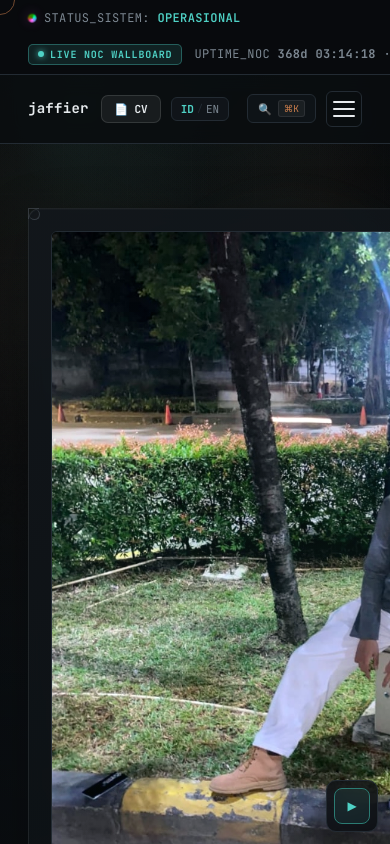
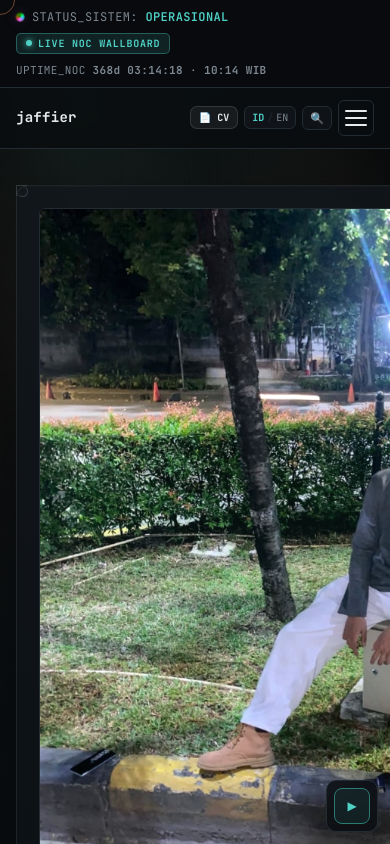
Before and after one commit to muhammadjaffier547-dotcom/PortofolioJaffeir, a Next.js app: page / in a window 390 px wide. Shown: the top 844 px of the page. Built offline with nearby package versions, Linux system fonts and the light colour scheme.

Commit message:
style: optimize comprehensive mobile responsiveness across all components

```diff
--- a/app/globals.css
+++ b/app/globals.css
@@ -3926,17 +3926,261 @@ section + section::before{
   background: var(--copper);
 }
 
-/* Responsive Rules for New Features */
+/* Responsive Rules for New Features & Comprehensive Mobile Optimization */
 @media (max-width: 1024px) {
   .wallboard-grid { grid-template-columns: 1fr; }
   .incident-steps-nav { grid-template-columns: repeat(2, 1fr); }
   .incident-step-body { grid-template-columns: 1fr; }
 }
+
 @media (max-width: 768px) {
-  .trace-telemetry-row { grid-template-columns: repeat(2, 1fr); }
-  .trace-control-bar { flex-direction: column; align-items: stretch; }
-  .incident-steps-nav { grid-template-columns: 1fr; }
-  .incident-card-top { flex-direction: column; }
-  .wb-metrics-row { grid-template-columns: 1fr; }
-  .wb-gauges-grid { grid-template-columns: 1fr; }
-}
+  /* Layout padding */
+  .wrap {
+    padding: 0 16px;
+  }
+  nav .wrap {
+    padding: 12px 16px;
+  }
+  section {
+    padding: 56px 0;
+  }
+  .hero {
+    padding: 36px 0 24px;
+  }
+  .hero-cta {
+    margin-bottom: 32px;
+    gap: 10px;
+  }
+  .btn {
+    padding: 10px 16px;
+    font-size: 12px;
+  }
+
+  /* Status bar mobile */
+  .statusbar .wrap {
+    padding: 8px 16px;
+    flex-direction: column;
+    align-items: flex-start;
+    gap: 6px;
+  }
+  .status-right {
+    white-space: normal;
+    display: flex;
+    flex-wrap: wrap;
+    align-items: center;
+    gap: 8px;
+    font-size: 11px;
+    width: 100%;
+  }
+
+  /* Nav actions mobile */
+  .nav-actions {
+    gap: 6px;
+  }
+  .nav-cv-btn {
+    padding: 4px 8px;
+    font-size: 10px;
+  }
+  .nav-lang-btn {
+    padding: 4px 7px;
+    font-size: 10px;
+  }
+  .nav-cmd-btn {
+    padding: 4px 7px;
+    margin-left: 0;
+  }
+  .nav-cmd-kbd {
+    display: none;
+  }
+
+  /* Topology Mobile Pan & Tap */
+  .topology-canvas-wrap {
+    overflow-x: auto;
+    -webkit-overflow-scrolling: touch;
+    padding: 16px 8px 8px;
+  }
+  .topology-svg {
+    min-width: 600px;
+  }
+  .topology-inspector {
+    padding: 18px 16px;
+  }
+
+  /* Tools Tabs Mobile Scroll */
+  .tools-heading {
+    flex-direction: column;
+    align-items: flex-start;
+    gap: 16px;
+  }
+  .tools-tabs {
+    display: flex;
+    overflow-x: auto;
+    max-width: 100%;
+    width: 100%;
+    padding: 4px;
+    scrollbar-width: none;
+    -webkit-overflow-scrolling: touch;
+  }
+  .tools-tabs::-webkit-scrollbar {
+    display: none;
+  }
+  .tool-tab-btn {
+    white-space: nowrap;
+    flex-shrink: 0;
+    padding: 7px 12px;
+    font-size: 11px;
+  }
+
+  /* Fiber Calculator Mobile */
+  .fiber-calc {
+    padding: 18px 14px;
+  }
+  .calc-row-2col {
+    grid-template-columns: 1fr;
+  }
+
+  /* Subnet Calculator Mobile */
+  .subnet-calc {
+    padding: 18px 14px;
+  }
+  .subnet-presets {
+    overflow-x: auto;
+    width: 100%;
+    flex-wrap: nowrap;
+    padding-bottom: 4px;
+  }
+  .subnet-preset-btn {
+    white-space: nowrap;
+    flex-shrink: 0;
+  }
+
+  /* Traceroute Simulator Mobile */
+  .trace-sim {
+    padding: 18px 14px;
+  }
+  .trace-head {
+    flex-direction: column;
+    gap: 14px;
+  }
+  .trace-telemetry-row {
+    grid-template-columns: repeat(2, 1fr);
+  }
+  .trace-control-bar {
+    flex-direction: column;
+    align-items: stretch;
+  }
+  .preset-buttons {
+    overflow-x: auto;
+    width: 100%;
+    flex-wrap: nowrap;
+    padding-bottom: 4px;
+  }
+  .preset-btn {
+    white-space: nowrap;
+    flex-shrink: 0;
+  }
+  .hop-name {
+    word-break: break-all;
+    font-size: 11.5px;
+  }
+  .hop-indicator {
+    width: 34px;
+    height: 34px;
+  }
+  .hop-num {
+    font-size: 10px;
+  }
+
+  /* Incident Simulator Mobile */
+  .incident-card {
+    padding: 18px 14px;
+  }
+  .incident-steps-nav {
+    grid-template-columns: 1fr;
+  }
+  .incident-card-top {
+    flex-direction: column;
+  }
+  .incident-tab-btn {
+    font-size: 10.5px;
+    padding: 6px 10px;
+  }
+  .incident-step-body {
+    padding: 16px 14px;
+  }
+  .step-actions-row {
+    flex-wrap: wrap;
+  }
+  .step-nav-arrow {
+    flex: 1;
+    text-align: center;
+  }
+
+  /* Resume ATS Modal Mobile */
+  .resume-modal-overlay {
+    padding: 10px;
+  }
+  .resume-modal-dialog {
+    max-height: 95vh;
+  }
+  .resume-paper {
+    padding: 24px 16px;
+  }
+  .res-name {
+    font-size: 18px;
+  }
+  .res-title {
+    font-size: 11.5px;
+  }
+  .res-contacts {
+    font-size: 9.5px;
+    gap: 8px;
+  }
+  .res-job-head {
+    flex-direction: column;
+    gap: 2px;
+  }
+  .res-skills-grid {
+    grid-template-columns: 1fr;
+    gap: 8px;
+  }
+
+  /* Fullscreen NOC Wallboard Mobile */
+  .wallboard-container {
+    padding: 14px 12px;
+  }
+  .wallboard-header {
+    flex-direction: column;
+    align-items: flex-start;
+    gap: 12px;
+  }
+  .wb-head-right {
+    width: 100%;
+  }
+  .wb-close-btn {
+    width: 100%;
+    text-align: center;
+  }
+  .wb-card {
+    padding: 14px;
+  }
+  .wb-metrics-row {
+    grid-template-columns: 1fr;
+  }
+  .wb-gauges-grid {
+    grid-template-columns: 1fr;
+  }
+  .wb-canvas {
+    height: 150px;
+  }
+  .wb-nodes-list {
+    gap: 6px;
+  }
+  .wb-node-row {
+    padding: 8px 10px;
+    font-size: 10.5px;
+  }
+  .wb-node-info strong {
+    font-size: 10.5px;
+  }
+}
```
